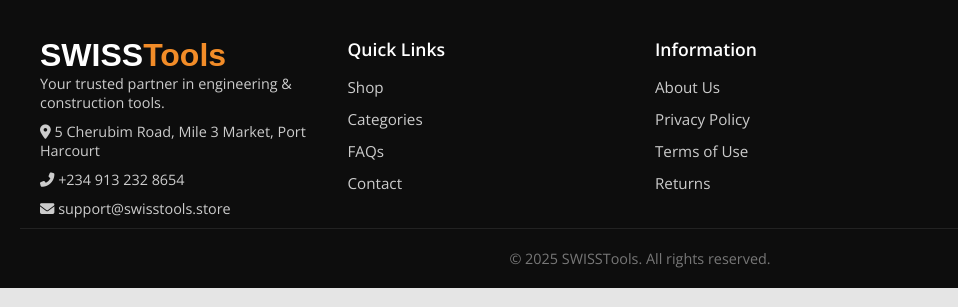
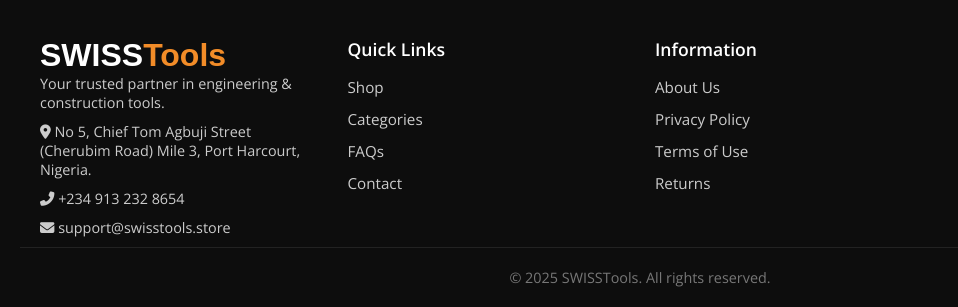
Before and after one commit to Macpherson3903/E-commerce-frontend, a website: page about.html in a window 1280 px wide. Shown: the part 3856-4163 px from the top of the page, 0-958 px from the left. Drawn offline with nearby package versions, Linux system fonts and the light colour scheme; a web font is replaced by a local one.

Commit message:
Update about.html

```diff
--- a/about.html
+++ b/about.html
@@ -265,7 +265,7 @@
                 <h3 class="footer-logo">SWISS<span class="highlight">Tools</span></h3>
                 <p>Your trusted partner in engineering &amp; construction tools.</p>
                 <div class="footer-contact">
-                    <p><i class="fas fa-map-marker-alt"></i> 5 Cherubim Road, Mile 3 Market, Port Harcourt</p>
+                    <p><i class="fas fa-map-marker-alt"></i> No 5, Chief Tom Agbuji Street (Cherubim Road) Mile 3, Port Harcourt, Nigeria.</p>
                     <p><i class="fas fa-phone-alt"></i> +234 913 232 8654</p>
                     <p><i class="fas fa-envelope"></i> support@swisstools.store</p>
                 </div>
```
